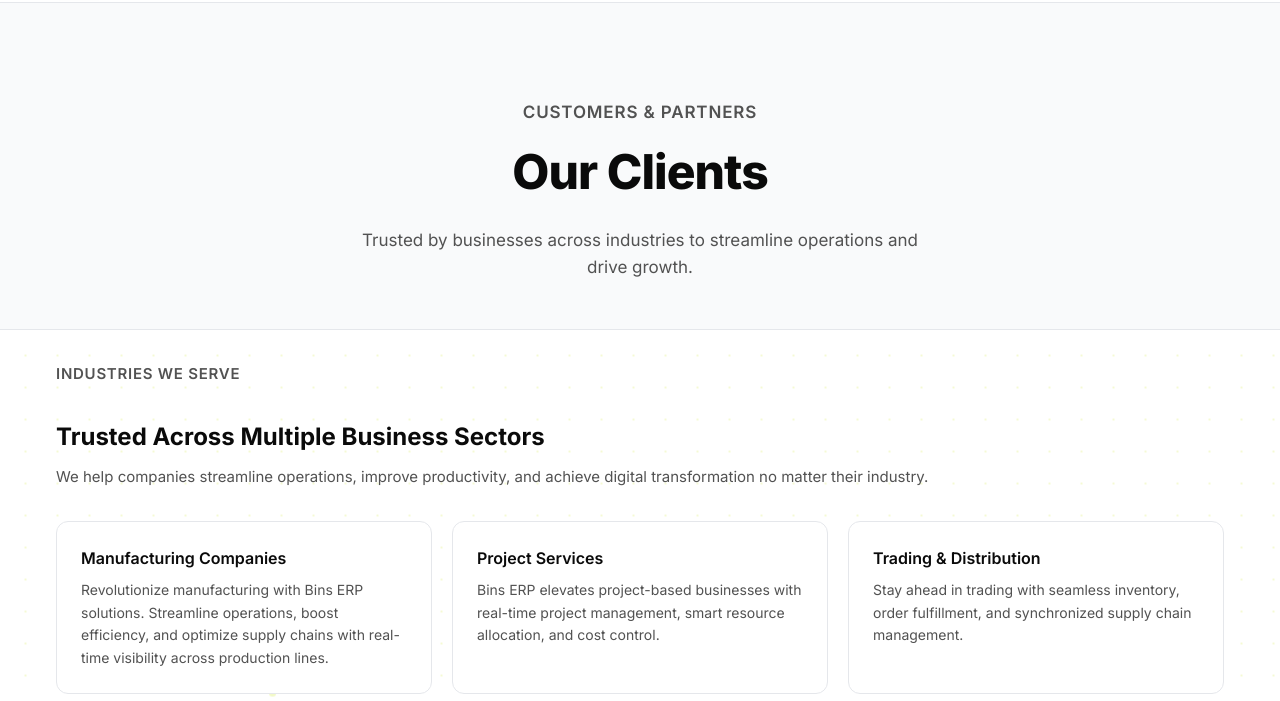
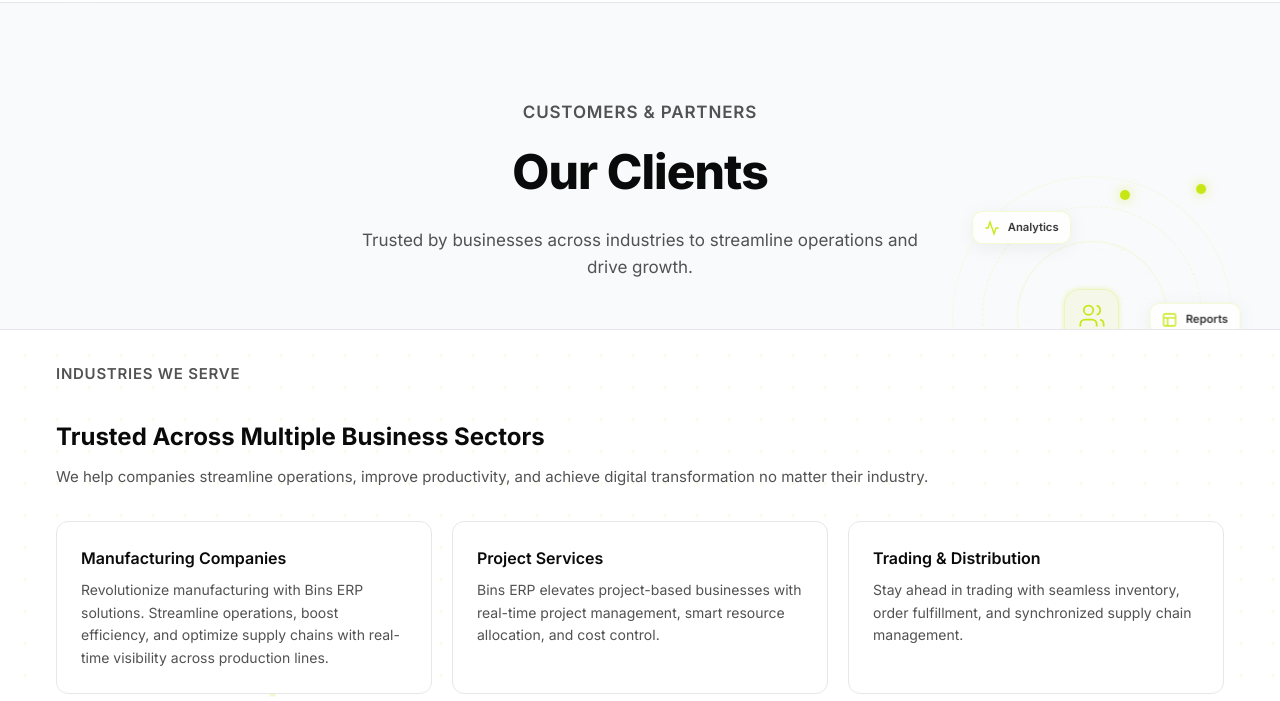
Before and after one commit to mkmasterkids23-bit/binsERP, a plain HTML site: page our-clients.html in a window 1280 px wide. Shown: the part 54-755 px from the top of the page. Drawn offline with Linux system fonts and the light colour scheme.

Commit message:
Add tech animation to community and clients pages

```diff
--- a/our-clients.html
+++ b/our-clients.html
@@ -35,11 +35,40 @@
   </header>
 
   <!-- Page Header -->
-  <div class="page-header reveal">
+  <div class="page-header reveal" style="position:relative;overflow:hidden;">
     <div class="container">
       <p class="section-label">Customers & Partners</p>
       <h1>Our Clients</h1>
       <p>Trusted by businesses across industries to streamline operations and drive growth.</p>
+    </div>
+    <!-- Tech Animation -->
+    <div class="hero-tech-visual" style="right:3%;width:300px;height:300px;">
+      <div class="tech-orbit">
+        <div class="orbit-ring ring-1" style="width:150px;height:150px;"></div>
+        <div class="orbit-ring ring-2" style="width:220px;height:220px;"></div>
+        <div class="orbit-ring ring-3" style="width:280px;height:280px;"></div>
+        <div class="orbit-center" style="width:55px;height:55px;">
+          <svg width="28" height="28" viewBox="0 0 24 24" fill="none" stroke="#C8E614" stroke-width="1.5"><path d="M16 21v-2a4 4 0 0 0-4-4H6a4 4 0 0 0-4 4v2"/><circle cx="9" cy="7" r="4"/><path d="M22 21v-2a4 4 0 0 0-3-3.87"/><path d="M16 3.13a4 4 0 0 1 0 7.75"/></svg>
+        </div>
+        <div class="orbit-dot dot-1"></div>
+        <div class="orbit-dot dot-2"></div>
+        <div class="orbit-dot dot-3"></div>
+      </div>
+      <div class="tech-cards">
+        <div class="tech-float-card card-1" style="font-size:0.7rem;padding:0.4rem 0.7rem;">
+          <svg width="16" height="16" viewBox="0 0 24 24" fill="none" stroke="#C8E614" stroke-width="2"><path d="M22 12h-4l-3 9L9 3l-3 9H2"/></svg>
+          <span>Analytics</span>
+        </div>
+        <div class="tech-float-card card-2" style="font-size:0.7rem;padding:0.4rem 0.7rem;">
+          <svg width="16" height="16" viewBox="0 0 24 24" fill="none" stroke="#C8E614" stroke-width="2"><rect x="3" y="3" width="18" height="18" rx="2" ry="2"/><line x1="3" y1="9" x2="21" y2="9"/><line x1="9" y1="21" x2="9" y2="9"/></svg>
+          <span>Reports</span>
+        </div>
+        <div class="tech-float-card card-3" style="font-size:0.7rem;padding:0.4rem 0.7rem;">
+          <svg width="16" height="16" viewBox="0 0 24 24" fill="none" stroke="#C8E614" stroke-width="2"><polyline points="22 12 18 12 15 21 9 3 6 12 2 12"/></svg>
+          <span>Insights</span>
+        </div>
+      </div>
+      <div class="tech-dots-grid"></div>
     </div>
   </div>
 
```
Also changed, not shown: community.html (+29 -0 lines).
